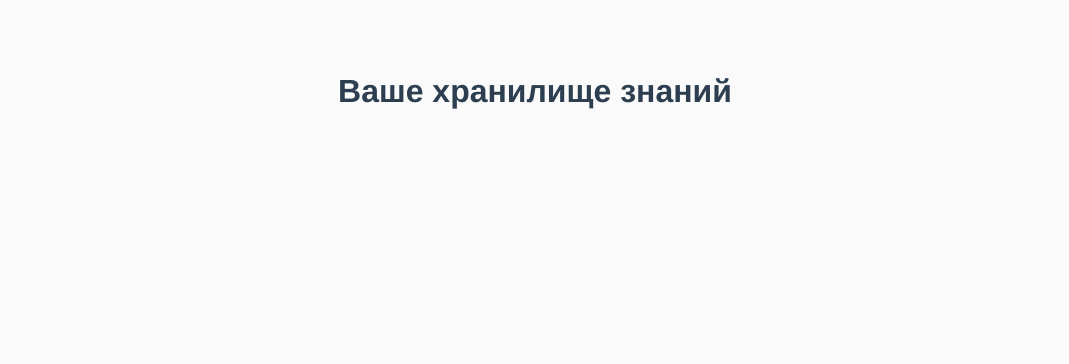
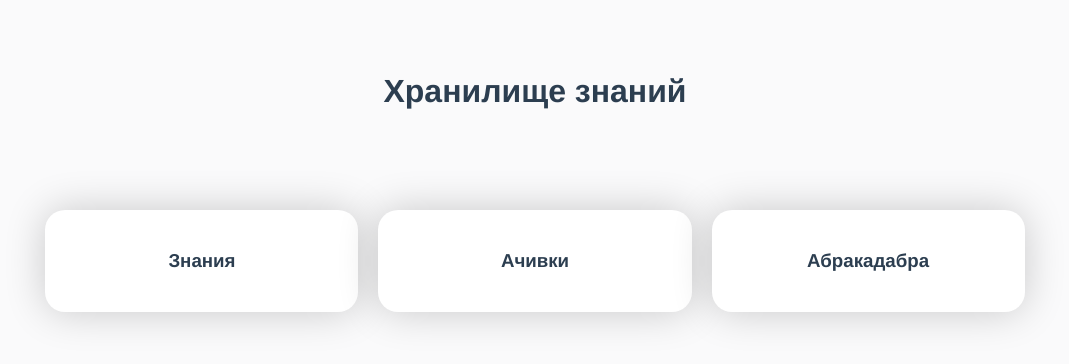
Before and after one commit to VShka/KnowledgeStorage, a Vue app: page / in a window 1280 px wide. Shown: the top 364 px of the page, without its empty margins (133-1202 px from the left). Built offline with nearby package versions, Linux system fonts and the light colour scheme.

Commit message:
Придал вид главной странице

```diff
--- a/src/views/homepage/homepage.vue
+++ b/src/views/homepage/homepage.vue
@@ -1,7 +1,57 @@
 <template>
   <section class="homepage">
     <h1 class="homepage__title">
-      Ваше хранилище знаний
+      Хранилище знаний
     </h1>
+
+    <div class="homepage__grid-menu">
+      <ul class="grid-list">
+        <li class="grid-list__item">
+          <div class="dgrid-list__icon"></div>
+          <h3 class="grid-list__title">Знания</h3>
+        </li>
+        <li class="grid-list__item">
+          <div class="grid-list__icon grid-list__icon-achivement"></div>
+          <h3 class="grid-list__title">Ачивки</h3>
+        </li>
+        <li class="grid-list__item">
+          <div class="grid-list__icon"></div>
+          <h3 class="grid-list__title">Абракадабра</h3>
+        </li>
+      </ul>
+    </div>
   </section>
 </template>
+
+<style lang="scss" scoped>
+.homepage {
+  max-width: 80%;
+  margin: 0 auto;
+}
+.homepage__title {
+  margin-bottom: 100px;
+}
+.homepage__grid-menu {
+  margin: 0 auto;
+}
+.grid-list {
+  display: grid;
+  grid-template-columns: repeat(3, 1fr);
+  grid-gap: 20px;
+
+  .grid-list__item {
+    background-color: #fff;
+    border-radius: 20px;
+    box-shadow: 0px 0px 40px rgba(0, 0, 0, 0.2);
+    padding: 40px;
+    cursor: pointer;
+
+    &:hover {
+      background-color: rgba($color: rgb(168, 168, 168), $alpha: 1);
+      color: #fff;
+      transition: 0.3s ease-in-out;
+      border-radius: 50px;
+    }
+  }
+}
+</style>
```
